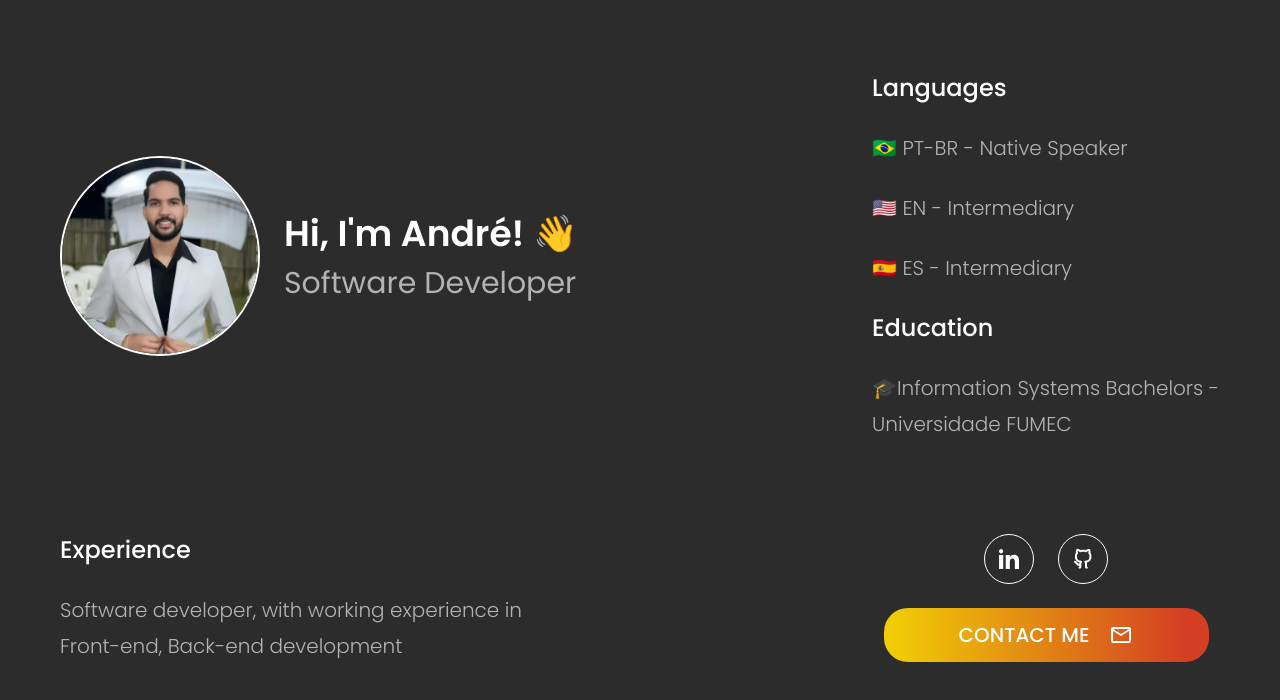
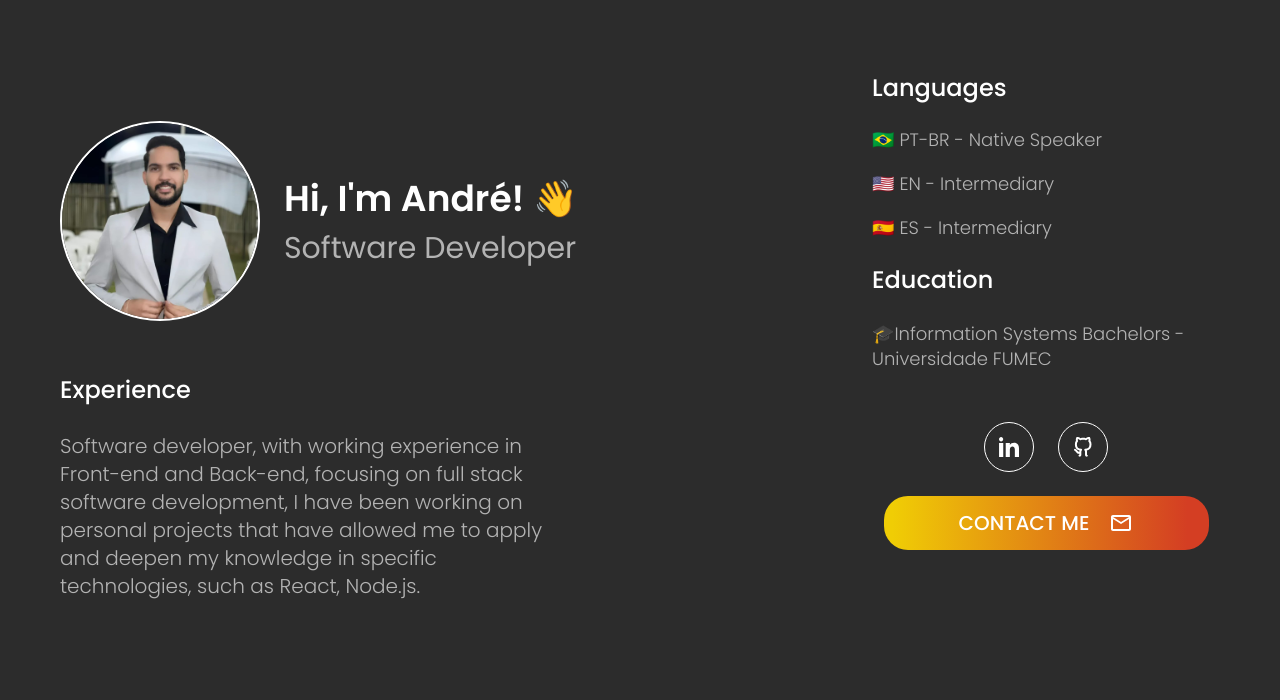
Before and after one commit to AFCOliveira/My-Portfolio, a Next.js app: page / in a window 1280 px wide. Shown: the top 700 px of the page. Built offline with nearby package versions, Linux system fonts and the light colour scheme.

Commit message:
fix: adjustments

```diff
--- a/src/app/components/experience/experience.scss
+++ b/src/app/components/experience/experience.scss
@@ -29,7 +29,7 @@
 
         p {
             font-size: 20px;
-            line-height: 36px;
+            line-height: 28px;
             text-align: start;
         }
     }
--- a/src/app/components/experience/experience.tsx
+++ b/src/app/components/experience/experience.tsx
@@ -4,7 +4,10 @@ export function Experience() {
   return (
     <div className="experience">
       <SectionTitle text="Experience" />
-      <p>Software developer, with working experience in Front-end, Back-end development</p>
+      <p>Software developer, with working experience in Front-end and Back-end,
+        focusing on full stack software development, I have been working on personal
+        projects that have allowed me to apply and deepen my knowledge in specific technologies,
+        such as React, Node.js.</p>
     </div>
   )
 }
--- a/src/app/components/information/info.scss
+++ b/src/app/components/information/info.scss
@@ -27,8 +27,8 @@
       align-items: flex-start;
 
       span {
-          font-size: 20px;
-          line-height: 36px;
+          font-size: 18px;
+          line-height: 20px;
           text-align: start;
       }
   }
--- a/src/app/styles/home.scss
+++ b/src/app/styles/home.scss
@@ -45,8 +45,9 @@
 @media (min-width: 768px){
   .container {
       padding: 70px 60px;
-      height: 100vh;
-      grid-template-rows: fit-content(100%);
+      gap: 0;
+      // height: 100vh;
+      // grid-template-rows: fit-content(100%);
       grid-template-columns: 60% 30%;
       align-items: center;
       justify-items: start;
```
